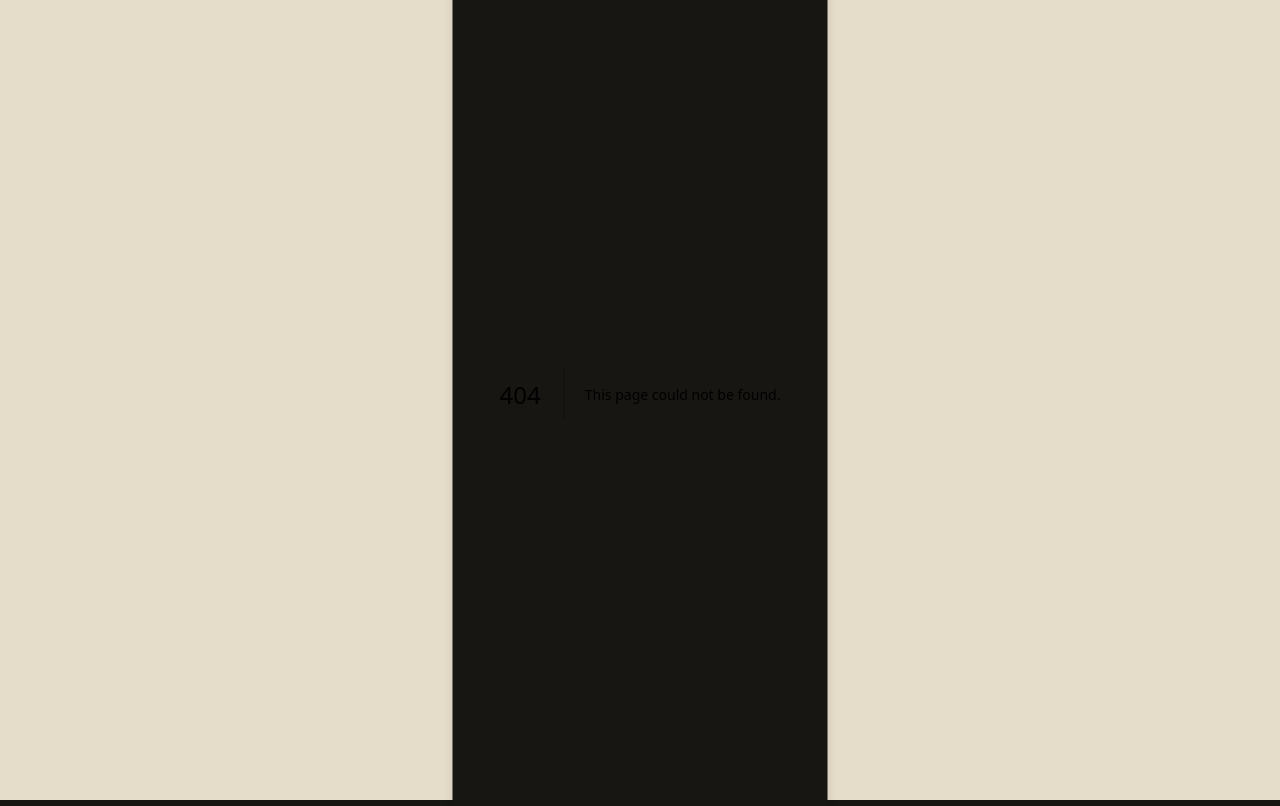
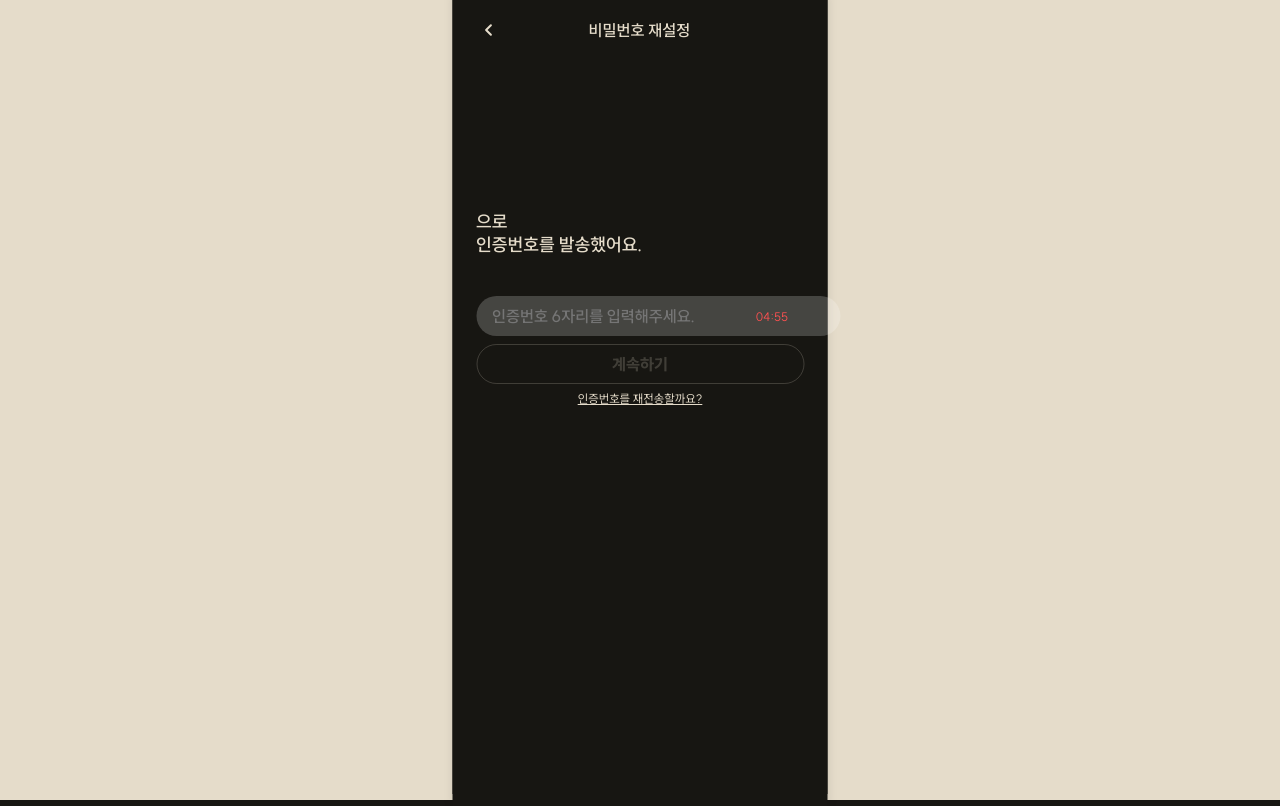
Before and after one commit to Codeit-ToastIT/FE_main, a Next.js app: page /pages/resetPWPage in a window 1280 px wide. Before the commit this address had no page. Built offline with nearby package versions, Linux system fonts and the light colour scheme; no server answers.

Commit message:
feat: 비밀번호 재설정 화면 추가 및 코드 발송 로직 구현
- 비밀번호 재설정 화면 퍼블리싱
- 인증번호 발송 기능 구현

```diff
--- a/app/components/common/SubmitButton.tsx
+++ b/app/components/common/SubmitButton.tsx
@@ -11,7 +11,12 @@ const StyledButton = styled.input.withConfig({
   background-color: ${({ isActive }) => (isActive ? '#E5DCCA' : 'transparent')};
   color: ${({ isActive }) => (isActive ? '#171612' : '#E5DCCA')};
   opacity: ${({ isActive }) => (isActive ? '1' : '0.2')};
+  text-align: center;
+  font-family: SUIT;
+  font-size: 1rem;
+  font-style: normal;
   font-weight: 800;
+  line-height: normal;
 `;
 
 interface SubmitButtonProps {
--- /dev/null
+++ b/app/pages/resetPWPage/page.tsx
@@ -0,0 +1,269 @@
+"use client";
+
+import React, { useEffect, useRef, useState } from "react";
+import { styled } from "styled-components";
+import { useRouter } from "next/navigation";
+import SubmitButton from '../../components/common/SubmitButton';
+import { useEmail } from '../../context/EmailContext'; // EmailContext 가져오기
+
+const Whole = styled.div`
+  display: inline-flex;
+  flex-direction: column;
+  align-items: center;
+  gap: 6rem;
+  background-color: #171612;
+  padding-top: 1.5rem;
+  height: 100vh;
+`;
+
+const Header = styled.div`
+  width: 20.5rem;
+  display: inline-flex;
+  margin-bottom: 4.5rem;
+`;
+
+const Title = styled.div`
+  width: 20.5rem;
+  color: var(--ivory, #E5DCCA);
+  margin-left: 27%;
+  font-family: SUIT;
+  font-size: 1rem;
+  font-style: normal;
+  font-weight: 600;
+  line-height: 1.5rem;
+`;
+
+const Disc = styled.div`
+  display: flex;
+  width: 20.5rem;
+  flex-direction: column;
+  justify-content: center;
+  flex-shrink: 0;
+
+  color: var(--ivory, #E5DCCA);
+  font-family: SUIT;
+  font-size: 1.125rem;
+  font-style: normal;
+  font-weight: 600;
+  line-height: normal;
+`;
+
+const Container = styled.div`
+  display: flex;
+  flex-direction: column;
+`;
+
+const InputContainer = styled.div`
+  position: relative;
+  width: 20.5rem; /* Input과 같은 너비 */
+  margin-top: 2.5rem;
+`;
+
+const Input = styled.input`
+  height: 2.5rem;
+  min-width: 100%;
+  border-radius: 2.5rem;
+  background: rgba(255, 255, 255, 0.2);
+  border: none;
+  outline: none;
+  color: #E5DCCA;
+  padding-left: 1rem;
+  padding-right: 4rem; /* 오른쪽 여백 추가 */
+  font-weight: 600;
+  margin-bottom: 0.5rem;
+  color: var(--ivory, #E5DCCA);
+  text-overflow: ellipsis;
+  white-space: nowrap;
+  font-family: SUIT;
+  font-size: 1rem;
+  font-style: normal;
+  font-weight: 600;
+  line-height: normal;
+`;
+
+const Timer = styled.span`
+  position: absolute;
+  right: 1rem;
+  top: 20px;
+  transform: translateY(-50%);
+  color: #FF5151;
+  font-family: SUIT;
+  font-size: 0.75rem;
+  font-weight: 400;
+`;
+
+const ResendLink = styled.div`
+  color: var(--ivory, #E5DCCA);
+  text-align: center;
+  font-family: SUIT;
+  font-size: 0.75rem;
+  font-weight: 400;
+  line-height: 0.875rem;
+  text-decoration-line: underline;
+  text-decoration-style: solid;
+  text-underline-position: from-font;
+  margin-top: 0.5rem;
+  cursor: pointer;
+`;
+
+const BackIcon = styled.svg`
+  width: 1.5rem;
+  height: 1.5rem;
+  flex-shrink: 0;
+`;
+
+const ErrorMessage = styled.div`
+  display: flex;
+  min-width: 20.5rem;
+  padding: 0rem 1rem 0.5rem 1rem;
+  align-items: center;
+  gap: 0.5rem;
+  align-self: stretch;
+  color: #FF5151;
+  font-family: SUIT;
+  font-size: 0.75rem;
+  font-style: normal;
+  font-weight: 400;
+  line-height: 0.875rem;
+`;
+
+const ResetPWPage = () => {
+  const inputRef = useRef<HTMLInputElement | null>(null);
+  const [authCode, setAuthCode] = useState(""); // 사용자 입력값
+  const [generatedCode, setGeneratedCode] = useState(""); // 생성된 6자리 숫자
+  const [error, setError] = useState(""); // 에러 메시지
+  const { email, setEmail: setEmailContext } = useEmail();
+  const router = useRouter();
+
+  const [countdown, setCountdown] = useState(300); // 5분 카운트다운 (300초)
+
+  // 랜덤한 6자리 숫자 생성 및 이메일 전송
+  useEffect(() => {
+    const code = Math.floor(100000 + Math.random() * 900000).toString(); // 100000 ~ 999999
+    setGeneratedCode(code);
+
+    const sendCode = async () => {
+      await sendEmail(code);
+    };
+
+    sendCode();
+
+    // 카운트다운 타이머 설정
+    const timer = setInterval(() => {
+      setCountdown(prev => {
+        if (prev <= 1) {
+          clearInterval(timer);
+          return 0; // 카운트다운이 끝나면 0으로 설정
+        }
+        return prev - 1; // 1초씩 감소
+      });
+    }, 1000);
+
+    return () => clearInterval(timer); // 컴포넌트 언마운트 시 타이머 정리
+  }, []);
+
+  // 이메일로 코드 전송
+  const sendEmail = async (code: string) => {
+    try {
+      const response = await fetch('/api/auth/password/reset/send-code', {
+        method: 'POST',
+        headers: {
+          'Content-Type': 'application/json',
+        },
+        body: JSON.stringify({
+          message: {
+            email: email, // 이메일과 인증 코드를 포함
+            code: code, // 생성한 인증 코드
+          },
+        }),
+      });
+
+      if (!response.ok) {
+        throw new Error('이메일 전송에 실패했습니다.');
+      }
+
+      const data = await response.json();
+      console.log(`이메일 ${data.email}로 인증번호 ${code}를 전송했습니다.`);
+    } catch (error) {
+      console.error(error);
+    }
+  };
+
+  // BackIcon 클릭 시 이전 화면으로 이동
+  const handleBackClick = () => {
+    router.back();
+  };
+
+  // 재전송 버튼 클릭 시
+  const handleResendClick = async () => {
+    const code = Math.floor(100000 + Math.random() * 900000).toString(); // 새로운 코드 생성
+    setGeneratedCode(code);
+    setAuthCode(""); // 입력 필드 초기화
+    setCountdown(300); // 카운트다운 초기화
+
+    try {
+      await sendEmail(code);
+      // 재전송 토스트 알림 코드 추가 필요
+    } catch (error) {
+      setError("이메일 전송에 실패했습니다. 다시 시도해주세요.");
+      console.error(error);
+    }
+  };
+
+  // 폼 제출 처리
+  const handleSubmit = (e: React.FormEvent) => {
+    e.preventDefault();
+
+    if (authCode === generatedCode) {
+      setError("");
+      setEmailContext(email);
+      router.push("/");
+    } else {
+      setError("인증번호가 일치하지 않습니다.");
+    }
+  };
+
+  // 카운트다운 시간을 분과 초로 변환하여 반환하는 함수
+  const formatTime = (seconds: number) => {
+    const minutes = Math.floor(seconds / 60);
+    const secs = seconds % 60;
+    return `${String(minutes).padStart(2, '0')}:${String(secs).padStart(2, '0')}`;
+  };
+
+  return (
+    <Whole>
+      <Header>
+      <BackIcon onClick={handleBackClick} xmlns="http://www.w3.org/2000/svg" viewBox="0 0 24 24" fill="none">
+          <path d="M14.4 16.7998L9.59998 11.9998L14.4 7.19981" stroke="#E5DCCA" strokeWidth="2" strokeLinecap="round" strokeLinejoin="round"/>
+        </BackIcon>
+        <Title>비밀번호 재설정</Title>
+      </Header>
+      <Container>
+        <Disc>{email}으로</Disc>
+        <Disc>인증번호를 발송했어요.</Disc>
+        <InputContainer>
+          <form onSubmit={handleSubmit}>
+            <Input
+              type="text"
+              inputMode="numeric"
+              name="authCode"
+              placeholder="인증번호 6자리를 입력해주세요."
+              ref={inputRef}
+              value={authCode}
+              onChange={(e) => setAuthCode(e.target.value)}
+              autoComplete="off"
+            />
+            <Timer>{formatTime(countdown)}</Timer>
+            {error && <ErrorMessage>{error}</ErrorMessage>}
+            <SubmitButton
+              isActive={authCode.length > 0}
+            />
+          </form>
+        </InputContainer>
+        <ResendLink onClick={handleResendClick}>인증번호를 재전송할까요?</ResendLink>
+      </Container>
+    </Whole>
+  );
+};
+
+export default ResetPWPage;
```
Also changed, not shown: app/pages/loginPage/page.tsx (+14 -1 lines).
